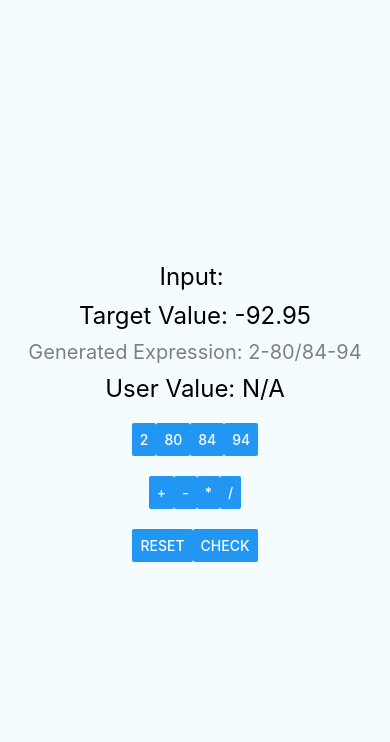
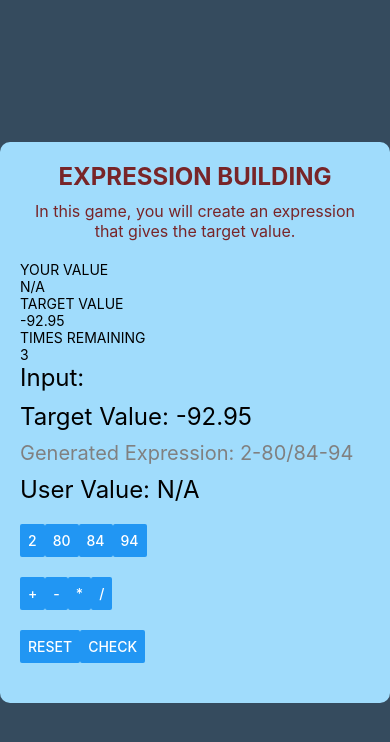
Before and after one commit to tqnguyen2073/expression-building-game, a React Native app in the folder ExpressionBuildingGame/: screen / in a window 390 px wide. Shown: the top 742 px of the page. Built offline with nearby package versions, Linux system fonts and the light colour scheme.

Commit message:
change some UI and add timer

```diff
--- a/ExpressionBuildingGame/App.js
+++ b/ExpressionBuildingGame/App.js
@@ -7,6 +7,7 @@ const App = () => {
   const [targetValue, setTargetValue] = useState(0);
   const [generatedExpression, setGeneratedExpression] = useState('');
   const [userValue, setUserValue] = useState(null);
+  const [attemptsRemaining, setAttemptsRemaining] = useState(3);
 
   useEffect(() => {
     startNewGame();
@@ -16,6 +17,7 @@ const App = () => {
     generateRandomNumbers();
     setInput('');
     setUserValue(null);
+    setAttemptsRemaining(3);
   };
 
   const generateRandomNumbers = () => {
@@ -72,27 +74,40 @@ const App = () => {
     }
 
     try {
-      const result = eval(input); // Evaluate the user's input
+      const result = eval(input);
       setUserValue(result);
 
+      if (attemptsRemaining > 1) { // Check if there are attempts left BEFORE decrementing
+        setAttemptsRemaining(attemptsRemaining - 1); // Decrement attempts
         if (result === targetValue) {
           Alert.alert(
             'Congratulations! You won the game.',
             'Tap the button to start a new game.',
-          [
-            { text: 'New Game', onPress: startNewGame }
-          ]
+            [{ text: 'New Game', onPress: startNewGame }]
           );
         } else {
           Alert.alert(
             'Your expression is incorrect.',
             'Tap the button to try again.',
-          [
-            { text: 'Retry', onPress: handleRetryPress }
-          ]
+            [{ text: 'Retry', onPress: handleRetryPress }]
           );
         }
-
+      } else { // This is the last attempt
+        setAttemptsRemaining(0); // Set attempts to 0
+        if (result === targetValue) {
+          Alert.alert(
+            'Congratulations! You won the game.',
+            'Tap the button to start a new game.',
+            [{ text: 'New Game', onPress: startNewGame }]
+          );
+        } else {
+          Alert.alert(
+            'Incorrect! You are out of attempts.',
+            'Tap the button to start a new game.',
+            [{ text: 'New Game', onPress: startNewGame }]
+          );
+        }
+      }
     } catch (error) {
       Alert.alert('Error', 'Invalid expression.');
     }
@@ -104,11 +119,40 @@ const App = () => {
 
 
   return (
-    <View style={styles.container}>
+    <View style={styles.mainContainer}>
+      <View style={styles.innerContainer}>
+        <Text style={styles.header}>EXPRESSION BUILDING</Text>
+        <Text style={styles.explanation}>In this game, you will create an expression that gives the target value.</Text>
+        <View style={styles.valueSection}>
+          {/* YOUR VALUE */}
+          <View style={styles.valueItem}>
+            <Text style={styles.valueLabel}>YOUR VALUE</Text>
+            <View style={styles.valueBox}>
+              <Text style={styles.valueText}>{userValue !== null ? formatTargetValue(userValue) : 'N/A'}</Text>
+            </View>
+          </View>
+
+          {/* TARGET VALUE */}
+          <View style={styles.valueItem}>
+            <Text style={styles.valueLabel}>TARGET VALUE</Text>
+            <View style={styles.valueBox}>
+              <Text style={styles.valueText}>{formatTargetValue(targetValue)}</Text>
+            </View>
+          </View>
+
+          {/* TIMES REMAINING */}
+          <View style={styles.valueItem}>
+            <Text style={styles.valueLabel}>TIMES REMAINING</Text>
+            <View style={styles.valueBox}>
+              <Text style={styles.valueText}>{attemptsRemaining}</Text>
+            </View>
+          </View>
+        </View>
         <Text style={styles.inputBar}>Input: {input}</Text>
         <Text style={styles.targetValue}>Target Value: {formatTargetValue(targetValue)}</Text>
         <Text style={styles.generatedExpression}>Generated Expression: {generatedExpression}</Text>
         <Text style={styles.userValue}>User Value: {userValue !== null ? formatTargetValue(userValue) : 'N/A'}</Text>
+
         <View style={styles.buttonGroup}>
           {numbers.map((number, index) => (
             <Button
@@ -130,15 +174,41 @@ const App = () => {
           <Button title="Check" onPress={handleCheckPress} />
         </View>
       </View>
+    </View>
   );
 };
 
 const styles = StyleSheet.create({
+  mainContainer: {
+    flex: 1,
+    backgroundColor: '#354B5E', // Dark Blue Background
+    justifyContent: 'center',
+    alignItems: 'center',
+  },
+  // Inner Container for Content
+  innerContainer: {
+    backgroundColor: '#a0dcfc', // Light Blue Box
+    padding: 20,
+    borderRadius: 10, // Optional: Rounded corners for the box
+  },
   container: {
     flex: 1,
     justifyContent: 'center',
     alignItems: 'center',
     backgroundColor: '#f5fcff',
+  },
+  header: {
+    fontSize: 24,
+    fontWeight: 'bold',
+    textAlign: 'center',
+    marginBottom: 10,
+    color: '#782528',
+  },
+  explanation: {
+    fontSize: 16,
+    textAlign: 'center',
+    marginBottom: 20, // Added for spacing
+    color: '#782528',
   },
   inputBar: {
     fontSize: 24,
--- a/ExpressionBuildingGame/package.json
+++ b/ExpressionBuildingGame/package.json
@@ -14,6 +14,7 @@
     "expo": "~51.0.8",
     "expo-status-bar": "~1.12.1",
     "mathjs": "^12.4.2",
+    "metro-cache": "^0.80.9",
     "react": "18.2.0",
     "react-native": "0.74.1",
     "react-native-elements": "^3.4.3"
```
Also changed, not shown: 1 other file (tests, documents, lock files or other folders). Lines whose indentation alone changed are shown as unchanged.
